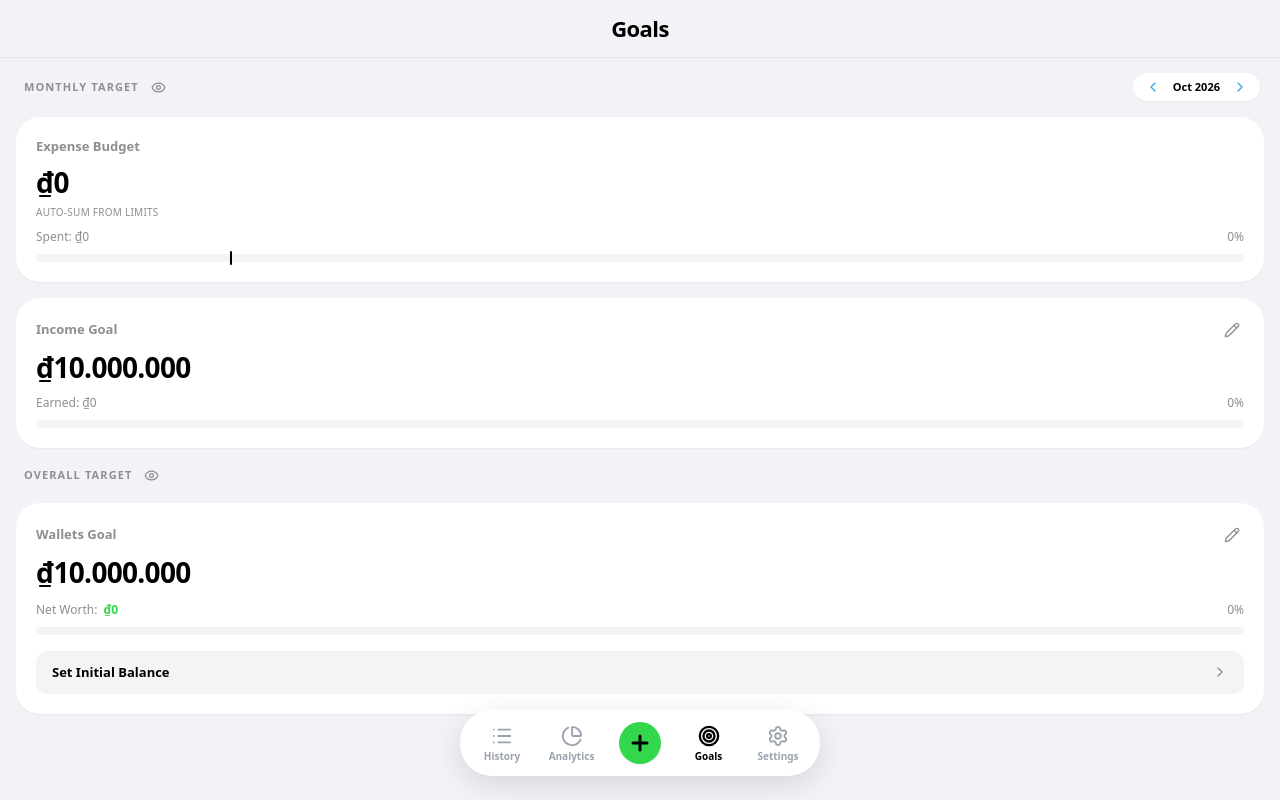
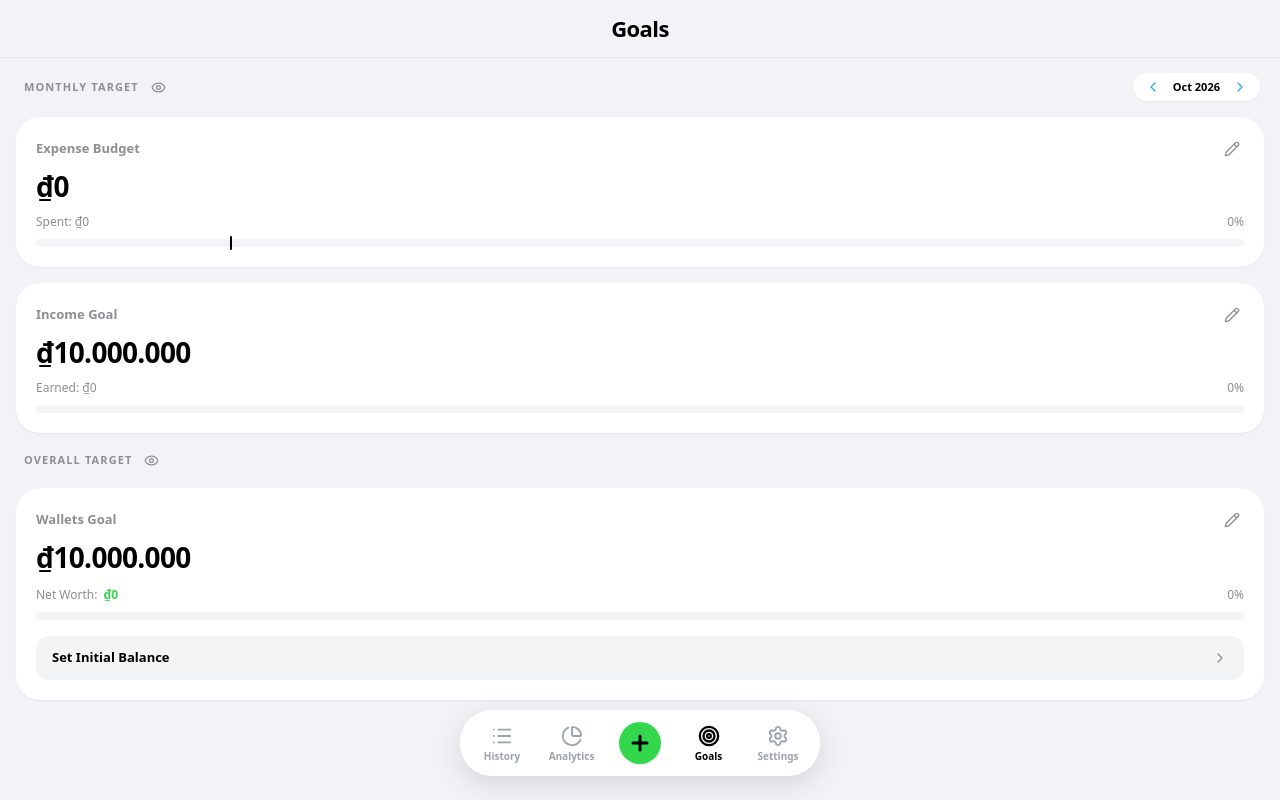
Before and after one commit to pnhatvy/finance-tracker, a React (Vite) app: page /goals in a window 1280 px wide. Built offline with nearby package versions, Linux system fonts and the light colour scheme.

Commit message:
Restore manual monthly override for Expense Budget and hide toggle switch

```diff
--- a/src/pages/Goals.jsx
+++ b/src/pages/Goals.jsx
@@ -38,7 +38,7 @@ export default function Goals() {
     type: "",
     title: "",
     value: "",
-    scope: "all", // Thêm scope cho thanh gạt: "all" hoặc "month"
+    scope: "all",
   });
 
   const [isInputFocused, setIsInputFocused] = useState(false);
@@ -95,7 +95,6 @@ export default function Goals() {
   const bounds = getPeriodBounds();
 
   useEffect(() => {
-    // Tự động tính Budget từ Limit thay vì đọc từ monthlyGoals
     const calcAutoBudgetFromLimits = () => {
       const gLimits = JSON.parse(
         localStorage.getItem("vys_category_limits") || "{}",
@@ -106,7 +105,6 @@ export default function Goals() {
       const currentLocalLimits = mLimitsData[bounds.key] || {};
 
       let sum = 0;
-      // Trộn Limit cục bộ tháng này đè lên Limit chung
       const mergedLimits = { ...gLimits, ...currentLocalLimits };
       Object.values(mergedLimits).forEach((val) => {
         sum += Number(val) || 0;
@@ -114,11 +112,17 @@ export default function Goals() {
       return sum;
     };
 
-    setMonthlyBudget(calcAutoBudgetFromLimits());
-
     const mGoals = JSON.parse(
       localStorage.getItem("vys_monthly_goals") || "{}",
     );
+
+    // Ưu tiên đọc budget ghi đè riêng của tháng này. Nếu không có mới xài Auto Sum
+    if (mGoals[bounds.key] && mGoals[bounds.key].budget !== undefined) {
+      setMonthlyBudget(mGoals[bounds.key].budget);
+    } else {
+      setMonthlyBudget(calcAutoBudgetFromLimits());
+    }
+
     if (mGoals[bounds.key]) {
       setMonthlyIncome(
         mGoals[bounds.key].income !== undefined
@@ -206,7 +210,6 @@ export default function Goals() {
     setAvgMonthlySpend(totalExpenseAllTime / monthsActive);
   }, [bounds.key, cycleStartDay, editState.isOpen]);
 
-  // Budget được lấy trực tiếp từ State (đã auto sum từ Limit), Income mới có Fallback
   const activeBudget = monthlyBudget || 0;
   const activeIncome =
     monthlyIncome !== null && monthlyIncome !== "" ? monthlyIncome : 10000000;
@@ -236,10 +239,8 @@ export default function Goals() {
   }
 
   const openEdit = (type, currentVal) => {
-    // Khóa luôn không cho sửa Budget thủ công nữa
-    if (type === "m_budget") return;
-
     let title = "";
+    if (type === "m_budget") title = "Edit Monthly Budget";
     if (type === "m_income") title = "Edit Monthly Income";
     if (type === "g_income") title = "Edit Wallets Goal";
     if (type === "g_initial") title = "Set Initial Balance";
@@ -249,7 +250,7 @@ export default function Goals() {
       type,
       title,
       value: currentVal ? currentVal.toLocaleString("vi-VN") : "",
-      scope: "all",
+      scope: type === "m_budget" ? "month" : "all", // Mặc định m_budget là chỉ cho tháng này
     });
   };
 
@@ -320,7 +321,21 @@ export default function Goals() {
       }
       localStorage.setItem("vys_monthly_goals", JSON.stringify(mGoals));
       setMonthlyIncome(numValue);
+    } else if (editState.type === "m_budget") {
+      const mGoals = JSON.parse(
+        localStorage.getItem("vys_monthly_goals") || "{}",
+      );
+      if (numValue === 0) {
+        // Nhập 0 hoặc xóa trắng -> Xóa ghi đè, trả về xài chung Auto-sum
+        if (mGoals[bounds.key]) delete mGoals[bounds.key].budget;
+      } else {
+        if (!mGoals[bounds.key])
+          mGoals[bounds.key] = { budget: null, income: null };
+        mGoals[bounds.key].budget = numValue;
       }
+      localStorage.setItem("vys_monthly_goals", JSON.stringify(mGoals));
+    }
+
     setEditState({ ...editState, isOpen: false });
     setIsInputFocused(false);
   };
@@ -381,16 +396,19 @@ export default function Goals() {
               <span className="text-[13px] font-semibold text-[#8e8e93]">
                 Expense Budget
               </span>
-              {/* Đã bỏ nút Pencil vì Budget auto sum từ Category Limits */}
+              {/* KHÔI PHỤC LẠI NÚT BÚT CHÌ VÀ BỎ DÒNG TEXT AUTO-SUM */}
+              <button
+                onClick={() => openEdit("m_budget", activeBudget)}
+                className="text-[#8e8e93] active:opacity-50 p-1"
+              >
+                <Pencil size={16} />
+              </button>
             </div>
-            <div className="text-[28px] font-bold mb-0.5 tracking-tight">
+            <div className="text-[28px] font-bold mb-1.5 tracking-tight">
               {showMonthly
                 ? `₫${activeBudget.toLocaleString("vi-VN")}`
                 : "****"}
             </div>
-            <p className="text-[10px] text-[#8e8e93] font-medium mb-2 uppercase tracking-wide">
-              Auto-sum from Limits
-            </p>
             <div className="flex justify-between text-[12px] text-[#8e8e93] font-medium mb-2">
               <span>
                 Spent:{" "}
@@ -552,7 +570,6 @@ export default function Goals() {
         </div>
       </div>
 
-      {/* MODAL CHỈNH SỬA (MỚI) */}
       {editState.isOpen && (
         <div
           className="fixed inset-0 bg-black/70 z-[70] flex items-center justify-center p-4 animate-ios-fade"
@@ -582,8 +599,9 @@ export default function Goals() {
               </button>
             </div>
 
-            {/* THANH GẠT ĐIỀU KIỂN: All Months vs This Month (Khóa nếu Set Initial Balance) */}
-            {editState.type !== "g_initial" && (
+            {/* CHỈ ẨN CÁI THANH GẠT CHỌN THÁNG KHI LÀ INITIAL BALANCE HOẶC EXPENSE BUDGET */}
+            {editState.type !== "g_initial" &&
+              editState.type !== "m_budget" && (
                 <div
                   className={`flex rounded-xl p-1 mb-5 w-full ${theme === "dark" ? "bg-[#2c2c2e]" : "bg-gray-200"}`}
                 >
@@ -594,7 +612,9 @@ export default function Goals() {
                     All Months
                   </button>
                   <button
-                  onClick={() => setEditState({ ...editState, scope: "month" })}
+                    onClick={() =>
+                      setEditState({ ...editState, scope: "month" })
+                    }
                     className={`flex-1 py-1.5 text-[13px] font-bold rounded-lg transition-colors duration-200 ${editState.scope === "month" ? (theme === "dark" ? "bg-[#3a3a3c] text-white" : "bg-white text-black shadow-sm") : theme === "dark" ? "text-[#8e8e93]" : "text-gray-500"}`}
                   >
                     This Month Only
@@ -602,7 +622,6 @@ export default function Goals() {
                 </div>
               )}
 
-            {/* KHUNG NHẬP TIỀN AUTO XOÁ SỐ 0 NHƯ ANALYTICS */}
             <div className="relative w-full mb-6">
               <span
                 className={`absolute left-4 top-1/2 -translate-y-1/2 text-xl font-bold ${theme === "dark" ? "text-white" : "text-black"}`}
```
Lines whose indentation alone changed are shown as unchanged.
